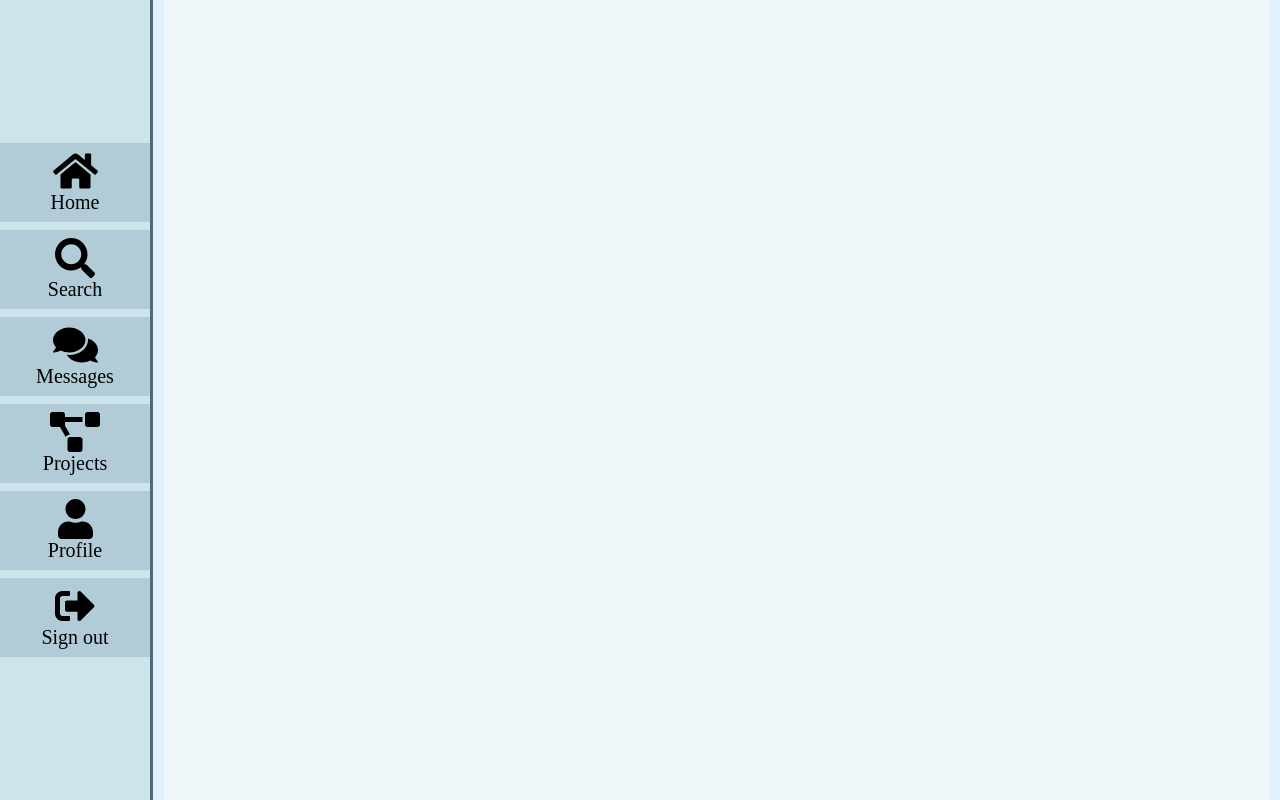
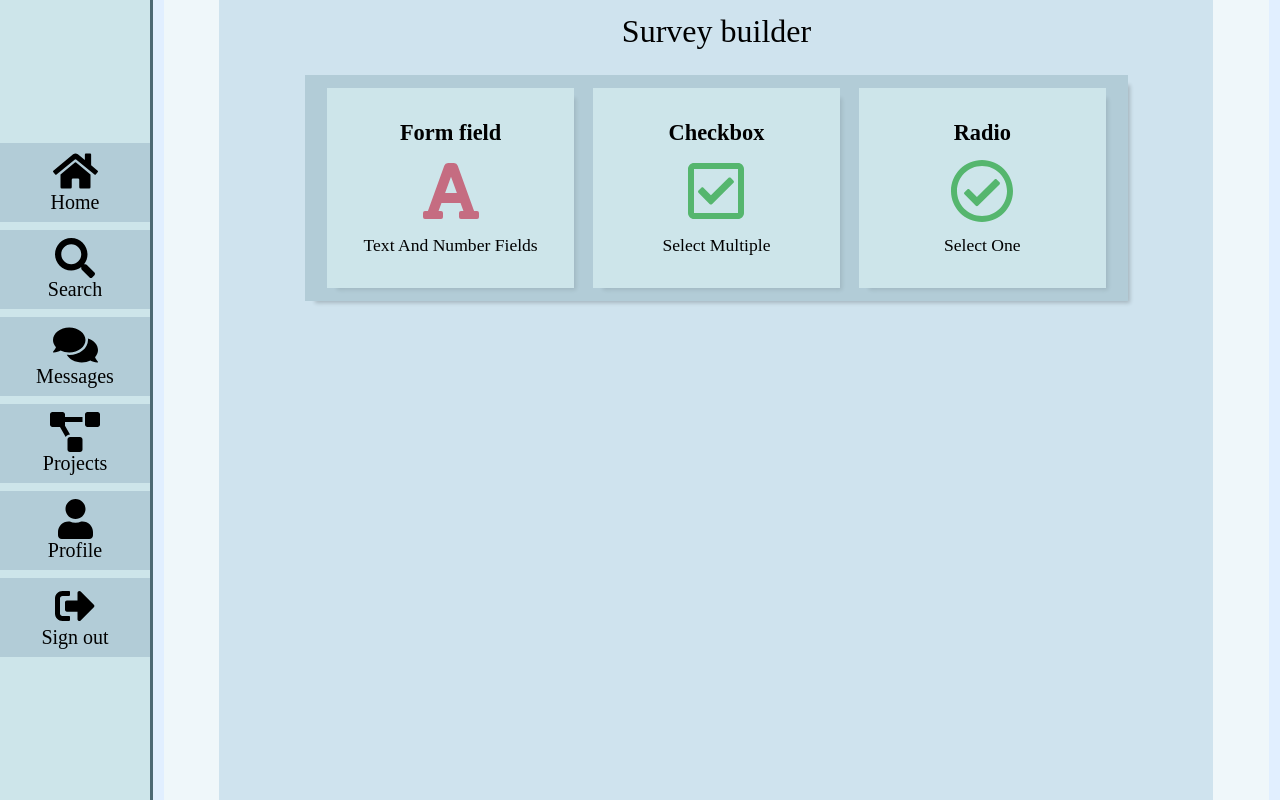
Before and after one commit to x-wyz/os-directory, a React (Create React App) app: page /survey in a window 1280 px wide. Built offline with nearby package versions, Linux system fonts and the light colour scheme.

Commit message:
survey builder form control

```diff
--- a/src/App.js
+++ b/src/App.js
@@ -6,9 +6,13 @@ import Navbar from './components/navbar/navbar';
 
 // Pages
 import SearchPage from './pages/searchpage/searchpage';
-// import Messages from './pages/messages/messages';
+import Messages from './pages/messages/messages';
 import Profile from './pages/profile/profile';
 import Projects from './pages/projects/projects';
+
+// only for testing and page previews
+
+import CreateSurvey from './pages/createsurvey/createsurvey';
 
 class App extends Component {
 	constructor(props){
@@ -46,10 +50,15 @@ class App extends Component {
 				    		<Profile user={user} />
 				    	</Route>
 
+				    	<Route path="/messages">
+				    		<Messages user={user} />
+				    	</Route>
+
 				    	<Route path="/projects">
 				    		<Projects user={user} />
 				    	</Route>
 
+				    	<Route path="/survey" component={CreateSurvey} />
 				    </Switch>
 				</div>
 		    </div>
--- /dev/null
+++ b/src/components/formcontrol/formcontrol.css
@@ -0,0 +1,42 @@
+.form-control-container {
+	display: flex;
+	flex-direction: column;
+	justify-content: center;
+	align-items: center;
+	width: 31%;
+	height: 200px;
+	background: var(--color-mist-secondary);
+	transition: all 0.25s;
+	cursor: pointer;
+	box-shadow: var(--shadow-1);
+}
+
+.form-control-container:hover .formcontrol-icon {
+	color: var(--color-green-secondary);
+}
+
+.form-control-container:hover {
+	background: var(--white);
+}
+
+.formcontrol-icon {
+	margin: calc(var(--small-increment) / 2);
+	display: block;
+	font-size: 4em;
+	color: var(--color-green);
+	transition: all 0.25s;
+}
+
+.formcontrol-icon:hover {
+	color: var(--color-green-secondary);
+}
+
+.form-control-title {
+	font-size: 1.4em;
+	font-weight: bold;
+}
+
+.form-control-description {
+	text-transform: capitalize;
+	font-size: 1.1em;
+}
--- /dev/null
+++ b/src/components/formcontrol/formcontrol.js
@@ -0,0 +1,16 @@
+import React from 'react';
+import './formcontrol.css';
+
+import { FontAwesomeIcon } from "@fortawesome/react-fontawesome";
+
+function FormControl({ title, description, icon, iconClass, handler }){
+	return (
+		<div className="form-control-container" onClick={handler} >
+			<h4 className="form-control-title">{ title }</h4>
+			<FontAwesomeIcon className={`formcontrol-icon ${iconClass}`} icon={icon} />
+			<p className="form-control-description">{ description }</p>
+		</div>
+	)
+}
+
+export default FormControl;
--- a/src/components/previewresult/previewresult.css
+++ b/src/components/previewresult/previewresult.css
@@ -6,6 +6,11 @@
 	background: var(--color-mist-secondary);
 	padding: var(--medium-increment);
 	margin: var(--medium-increment) 1%;
+	box-shadow: var(--shadow-2);
+}
+
+.search-preview-container:hover {
+	background: #f1fbfd;
 }
 
 .search-preview-title {
--- a/src/components/projectpreview/projectpreview.css
+++ b/src/components/projectpreview/projectpreview.css
@@ -6,7 +6,7 @@
 	position: relative;
 	transition: all 0.15s;
 	text-align: center;
-	box-shadow: 6px 6px 4px -4px rgba(0, 0, 0, 0.1);
+	box-shadow: var(--shadow-1);
 }
 
 .project-preview-container:hover {
--- a/src/index.css
+++ b/src/index.css
@@ -34,6 +34,11 @@
   --blueish-white: #eff7fa;
 
   --dark-gray: #3d3d3e;
+
+  --white: #f1fbfd;
+
+  --shadow-1: 6px 6px 4px -4px rgba(0, 0, 0, 0.1);
+  --shadow-2: 6px 6px 4px -4px rgba(0, 0, 0, 0.2);
 }
 
 /* CSS Reset */
--- /dev/null
+++ b/src/pages/createsurvey/createsurvey.css
@@ -0,0 +1,41 @@
+.createsurvey-page {
+	width: 90%;
+	margin: 0 auto;
+	padding: var(--medium-increment);
+	background: var(--color-light-blue-secondary);
+	min-height: 100vh;
+}
+
+.create-survey-contents {
+	width: 85%;
+	margin: 0 auto;
+}
+
+.create-survey-title {
+	text-align: center;
+	font-size: 2em;
+	margin-bottom: var(--medium-increment);
+}
+
+.create-survey-controls {
+	margin: 0 auto;
+	background: var(--color-mist);
+	display: flex;
+	padding: var(--medium-increment);
+	justify-content: space-around;
+	box-shadow: var(--shadow-2);
+}
+
+.survey-text-icon {
+	color: #c56c81;
+}
+
+/*
+Using !important because im unsure of render order, as of testing it isn't
+required but using it here for clarity, also .form-control container is from
+a diff component and but I need it here to overwrite the default one from that component
+*/
+
+.form-control-container:hover .survey-text-icon {
+	color: #c74564 !important;
+}
--- /dev/null
+++ b/src/pages/createsurvey/createsurvey.js
@@ -0,0 +1,74 @@
+import React, { Component } from 'react';
+import Inputfield from '../../components/inputfield/inputfield';
+import Button from '../../components/button/button';
+import FormControl from '../../components/formcontrol/formcontrol';
+
+import { faCheckSquare, faCheckCircle } from "@fortawesome/free-regular-svg-icons";
+import { faFont } from  "@fortawesome/free-solid-svg-icons";
+
+import './createsurvey.css';
+
+class CreateSurvey extends Component {
+	constructor(props){
+		super(props);
+		this.state = {
+			surveyfields: [
+			]
+		}
+		this.createSelectMulti = this.createSelectMulti.bind(this);
+		this.createSelectOne = this.createSelectOne.bind(this);
+		this.createFormField = this.createFormField.bind(this);
+
+		this.update = this.update.bind(this);
+
+		this.submit = this.submit.bind(this);
+	}
+
+	createSelectMulti(){
+		return (
+			<div>
+			</div>
+		)
+	}
+
+	createSelectOne(){
+		return (
+			<div>
+			</div>
+		)
+	}
+
+	createFormField(){
+		return (
+			<div>
+			</div>
+		)
+	}
+
+	update(event){
+
+	}
+
+	submit(event){
+		event.preventDefault();
+	}
+
+	render(){
+		const { surveyfields } = this.state;
+
+		return (
+			<div className="createsurvey-page">
+				<div className="create-survey-contents">
+					<h2 className="create-survey-title">Survey builder</h2>
+					<div className="create-survey-controls">
+						<FormControl iconClass="survey-text-icon" title="Form field" description="Text and number fields" icon={faFont} />
+						<FormControl title="Checkbox" description="Select multiple" icon={faCheckSquare} />
+						<FormControl title="Radio" description="Select one" icon={faCheckCircle} />
+					</div>
+				</div>
+			</div>
+		)
+	}
+}
+
+export default CreateSurvey;
--- a/src/pages/profile/profile.css
+++ b/src/pages/profile/profile.css
@@ -4,7 +4,6 @@
 	background: var(--color-mist-secondary);
 	padding: var(--standard-increment);
 	margin: 20vh auto 0;
-
 }
 
 .profilepage-basic-header {
```
Also changed, not shown: 1 other file (tests, documents, lock files or other folders).
